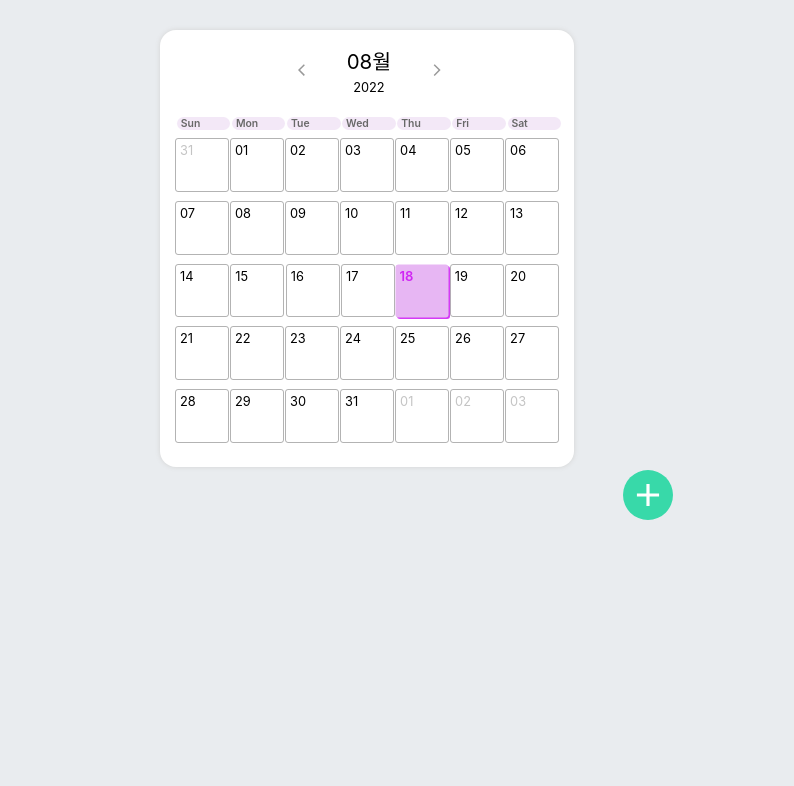
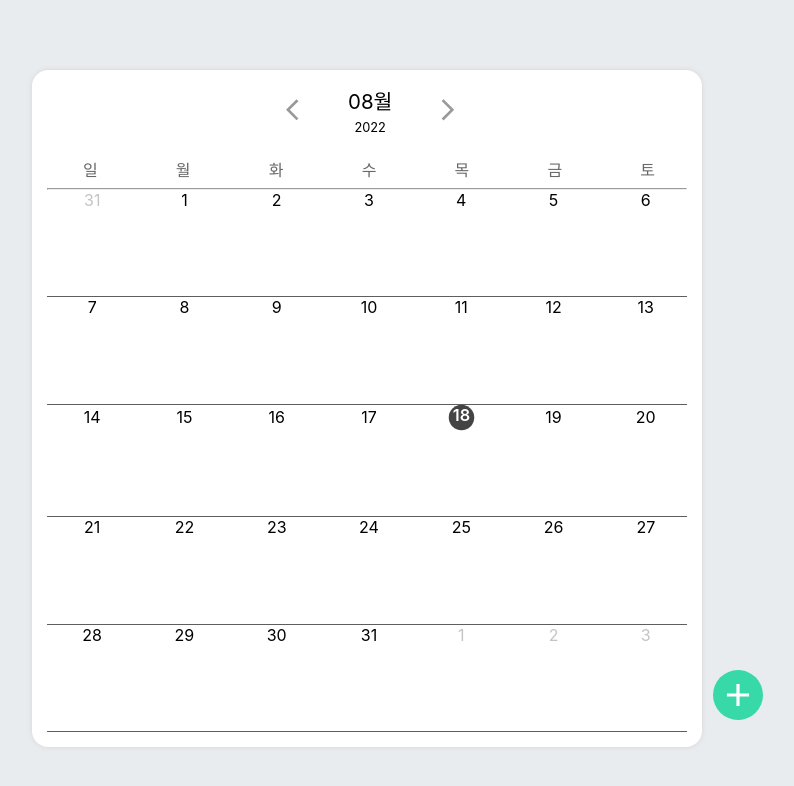
Before and after one commit to Kimcurly/Kimcurly.github.io, a React (Create React App) app: page / in a window 1280 px wide. Shown: the top 786 px of the page, without its empty margins (273-1067 px from the left). Built offline with nearby package versions, Linux system fonts and the light colour scheme.

Commit message:
:✅  feat:A: add date system connet todo-list

```diff
--- a/src/App.js
+++ b/src/App.js
@@ -10,6 +10,7 @@ import { MdAdd } from 'react-icons/md';
 const GlobalStyle = createGlobalStyle`
 body {
   background: #e9ecef;
+  white-space: pre-line;
 }
 `;
 const CircleButton = styled.button`
@@ -30,8 +31,8 @@ const CircleButton = styled.button`
   justify-content: center;
   font-size: 60px;
   position: absolute;
-  left: 70%;
-  bottom: 35%;
+  left: 77%;
+  bottom: 10%;
   color: white;
   border-radius: 50%;
   border: none;
--- a/src/TodoContext.js
+++ b/src/TodoContext.js
@@ -1,16 +1,30 @@
-import React, { createContext, useContext, useReducer, useRef } from 'react';
+import React, {
+  createContext,
+  useContext,
+  useReducer,
+  useRef,
+  useState,
+} from 'react';
+import dayjs from 'dayjs';
+
+const CREATE = 'CREATE';
+const TOGGLE = 'TOGGLE';
+const REMOVE = 'REMOVE';
 
 const initialTodos = [];
 
 function todoReducer(state, action) {
   switch (action.type) {
-    case 'CREATE':
-      return state.concat(action.todo);
-    case 'TOGGLE':
+    case CREATE:
+      const newSchedules = [
+        { date: action.date, text: action.text, id: action.id, done: false },
+      ];
+      return state.concat(newSchedules);
+    case TOGGLE:
       return state.map((todo) =>
         todo.id === action.id ? { ...todo, done: !todo.done } : todo,
       );
-    case 'REMOVE':
+    case REMOVE:
       return state.filter((todo) => todo.id !== action.id);
     default:
       throw new Error(`Unhandled action type: ${action.type}`);
@@ -20,16 +34,36 @@ function todoReducer(state, action) {
 const TodoStateContext = createContext();
 const TodoDispatchContext = createContext();
 const TodoNextIdContext = createContext();
+const SelectedDay = createContext();
+const HeadSelectedDayContext = createContext();
+
+export const addSchedule = (date, text, id) => {
+  return { type: CREATE, date, text, id };
+};
 
 export function TodoProvider({ children }) {
   const [state, dispatch] = useReducer(todoReducer, initialTodos);
   const nextId = useRef(0);
+  const [selectedDay, setSelectedDay] = useState(dayjs().format('YYYY-MM-DD'));
+  const [headSelectedDay, setHeadSelectedDay] = useState(dayjs());
+  const value = {
+    headSelectedDay,
+    setHeadSelectedDay,
+  };
+  const selectValue = {
+    selectedDay,
+    setSelectedDay,
+  };
 
   return (
     <TodoStateContext.Provider value={state}>
       <TodoDispatchContext.Provider value={dispatch}>
         <TodoNextIdContext.Provider value={nextId}>
-          {children}
+          <HeadSelectedDayContext.Provider value={value}>
+            <SelectedDay.Provider value={selectValue}>
+              {children}
+            </SelectedDay.Provider>
+          </HeadSelectedDayContext.Provider>
         </TodoNextIdContext.Provider>
       </TodoDispatchContext.Provider>
     </TodoStateContext.Provider>
@@ -59,3 +93,19 @@ export function useTodoNextId() {
   }
   return context;
 }
+
+export function useHeadSelectedDay() {
+  const context = useContext(HeadSelectedDayContext);
+  if (!context) {
+    throw new Error('Cannot find TodoProvider');
+  }
+  return context;
+}
+
+export function useSelectedDay() {
+  const context = useContext(SelectedDay);
+  if (!context) {
+    throw new Error('Cannot find TodoProvider');
+  }
+  return context;
+}
--- a/src/components/TodoList/TodoCreate.js
+++ b/src/components/TodoList/TodoCreate.js
@@ -1,7 +1,12 @@
 import React, { useState } from 'react';
 import styled, { css } from 'styled-components';
 import { MdAdd } from 'react-icons/md';
-import { useTodoDispatch, useTodoNextId } from '../../TodoContext';
+import {
+  addSchedule,
+  useSelectedDay,
+  useTodoDispatch,
+  useTodoNextId,
+} from '../../TodoContext';
 
 const CircleButton = styled.button`
   background: #38d9a9;
@@ -80,6 +85,7 @@ const TodoCreate = () => {
   const [open, setOpen] = useState(false);
   const [value, setValue] = useState('');
 
+  const selectedDay = useSelectedDay();
   const dispatch = useTodoDispatch();
   const nextId = useTodoNextId();
 
@@ -87,14 +93,7 @@ const TodoCreate = () => {
   const onChange = (e) => setValue(e.target.value);
   const onSubmit = (e) => {
     e.preventDefault();
-    dispatch({
-      type: 'CREATE',
-      todo: {
-        id: nextId.current,
-        text: value,
-        done: false,
-      },
-    });
+    dispatch(addSchedule(selectedDay, value, nextId.current));
     setValue('');
     nextId.current += 1;
   };
--- a/src/components/TodoList/TodoHead.js
+++ b/src/components/TodoList/TodoHead.js
@@ -1,7 +1,10 @@
 import React from 'react';
 import styled from 'styled-components';
-import { useTodoState } from '../../TodoContext';
-import dayjs from 'dayjs';
+import {
+  useHeadSelectedDay,
+  useSelectedDay,
+  useTodoState,
+} from '../../TodoContext';
 import 'dayjs/locale/ko';
 
 const TodoHeadBlock = styled.div`
@@ -29,11 +32,16 @@ const TodoHeadBlock = styled.div`
 `;
 
 const TodoHead = () => {
+  const headSelectedDay = useHeadSelectedDay();
+  const selectedDay = useSelectedDay();
   const todos = useTodoState();
-  const undoneTasks = todos.filter((todo) => !todo.done);
+  const undoneTasks = todos
+    .filter((todo) => todo.date.selectedDay === selectedDay.selectedDay)
+    .filter((todo) => !todo.done);
 
-  dayjs.locale('ko');
-  const date = dayjs();
+  // 불러온 useState selectedDay 는 selectedDay와 setSelectedDay 로 이루어진 객체이기때문에 .selectedDay로 한번 더 빼주어야 한다.
+
+  const date = headSelectedDay.headSelectedDay.locale('ko');
   const year = date.format('YYYY');
   const month = date.format('MM');
   const day = date.format('DD');
--- a/src/components/TodoList/TodoList.js
+++ b/src/components/TodoList/TodoList.js
@@ -1,6 +1,6 @@
 import React from 'react';
 import styled from 'styled-components';
-import { useTodoState } from '../../TodoContext';
+import { useSelectedDay, useTodoState } from '../../TodoContext';
 import TodoItem from './TodoItem';
 
 const TodoListBlock = styled.div`
@@ -12,9 +12,15 @@ const TodoListBlock = styled.div`
 
 const TodoList = () => {
   const todos = useTodoState();
+  const selectedDay = useSelectedDay();
+  console.log(todos);
+  console.log(selectedDay.selectedDay);
   return (
     <TodoListBlock>
-      {todos.map((todo) => (
+      {todos
+        .filter((todo) => todo.date.selectedDay === selectedDay.selectedDay)
+        .sort()
+        .map((todo) => (
           <TodoItem
             key={todo.id}
             id={todo.id}
--- a/src/components/calendar/RenderCells.js
+++ b/src/components/calendar/RenderCells.js
@@ -1,59 +1,63 @@
-import React from "react";
+import React from 'react';
+import { useHeadSelectedDay, useSelectedDay } from '../../TodoContext';
 
 function RenderCells({ currentMonth, selectedDate, setSelectedDate }) {
-  const monthStart = currentMonth.startOf("month");
-  const monthEnd = monthStart.endOf("month");
-  const startDate = monthStart.startOf("week");
-  const endDate = monthEnd.endOf("week");
+  const monthStart = currentMonth.startOf('month');
+  const monthEnd = monthStart.endOf('month');
+  const startDate = monthStart.startOf('week');
+  const endDate = monthEnd.endOf('week');
+  const { setHeadSelectedDay } = useHeadSelectedDay();
+  const { setSelectedDay } = useSelectedDay();
 
   const onDateClick = (day) => {
     setSelectedDate(day);
+    setHeadSelectedDay(day);
+    setSelectedDay(day.format('YYYY-MM-DD'));
   };
 
   const rows = [];
   let days = [];
   let day = startDate;
-  let formattedDate = "";
+  let formattedDate = '';
 
   while (day <= endDate) {
     for (let i = 0; i < 7; i++) {
-      formattedDate = day.format("DD");
+      formattedDate = day.format('D');
       const cloneDay = day;
       days.push(
-        <div
-          className={`col cell ${
-            !day.isSame(monthStart, "month")
-              ? "disabled"
-              : !day.isSame(selectedDate, "day")
-              ? "valid"
-              : currentMonth.format("MM") !== day.format("MM")
-              ? "not valid"
-              : "selected"
-          }`}
-          key={day}
-          onClick={() => onDateClick(cloneDay)}
-        >
-          <span
-            className={
-              currentMonth.format("MM") !== day.format("MM")
-                ? "text not valid"
-                : ""
-            }
+        <div className="col cell" key={day}>
+          <div
+            className={`${
+              !day.isSame(monthStart, 'month')
+                ? 'disabled'
+                : !day.isSame(selectedDate, 'day')
+                ? 'valid'
+                : currentMonth.format('MM') !== day.format('MM')
+                ? 'not valid'
+                : 'selected'
+            }`}
+            onClick={() => onDateClick(cloneDay)}
           >
+            {/* 날짜에 줄바꿈 넣고 맵 메소드로 개행을 넣은 텍스트를 배열로 렌더링한다. */}
             {formattedDate}
-          </span>
-        </div>
+            <br />
+          </div>
+        </div>,
       );
-      day = day.add(1, "day");
+      day = day.add(1, 'day');
     }
     rows.push(
       <div className="row" key={day}>
         {days}
-      </div>
+      </div>,
     );
     days = [];
   }
-  return <div className="body">{rows}</div>;
+  return (
+    <>
+      <div className="body">{rows}</div>
+    </>
+  );
 }
 
 export default RenderCells;
--- a/src/components/calendar/RenderDays.js
+++ b/src/components/calendar/RenderDays.js
@@ -1,17 +1,22 @@
-import React from "react";
+import React from 'react';
 
 const RenderDays = () => {
   const days = [];
-  const date = ["Sun", "Mon", "Tue", "Wed", "Thu", "Fri", "Sat"];
+  const date = ['일', '월', '화', '수', '목', '금', '토'];
 
   for (let i = 0; i < 7; i++) {
     days.push(
       <div className="col" key={i}>
         {date[i]}
-      </div>
+      </div>,
     );
   }
-  return <div className="days row">{days}</div>;
+  return (
+    <>
+      <div className="days row">{days}</div>
+      <hr></hr>
+    </>
+  );
 };
 
 export default RenderDays;
--- a/src/styles/App.scss
+++ b/src/styles/App.scss
@@ -5,7 +5,7 @@
     @include common.flex-row(center, center);
     margin-top: 30px;
     .calendar {
-        @include common.size(30%, 50%);
+        @include common.size(50vw, 50%);
         position: relative;
         border-radius: 16px;
         background: white;
@@ -35,7 +35,7 @@
                 @include common.flex-row(center, center);
                 position: absolute;
                 svg {
-                    @include common.size(20%, fit-content);
+                    @include common.size(10%, fit-content);
                     margin-left: 5%;
                     color: transparentize(gray, 0.2);
                     &:hover {
@@ -54,18 +54,19 @@
         .days {
             @include common.size(100%, fit-content);
             @include common.flex-row(space-between, center);
-            margin-bottom: 6px;
-            font-weight: 600;
-            font-size: 0.65em;
+            margin-bottom: 5px;
+            font-weight: 500;
+            font-size: 1em;
             padding: 2px;
             color: theme.$dark-gray-color;
             .col {
                 @include common.size(12.9%, 100%);
-                @include common.flex-column(flex-end, flex-start);
-                padding-left: 1%;
-                background: transparentize(theme.$step-color, 0.6);
-                border-radius: 10px;
+                @include common.flex-row(center, center);
             }
+        }
+
+        hr {
+            margin: 0;
         }
 
     .body {
@@ -74,41 +75,49 @@
         .row {
             @include common.size(100%, 100%);
             @include common.flex-row(space-between, center);
-            margin-bottom: 9px;
-            .col {
+            margin: 0;
+            border-bottom: 1px solid #5E5E5E;
+            .col.cell{
                 @include common.size(13.5%, 93%);
-                @include common.flex-row(flex-start, flex-start);
-                border: 0.4px solid transparentize(gray, 0.4);
-                border-radius: 3px;
-                font-size: 0.8em;
-                span {
-                    margin: 4px 0 0 4px;
+                display: flex;
+                flex-direction: column-reverse;
+                justify-content: start;
+                align-items: center;
+                font-size: 1em;
+                overflow-y: auto;
+                div {
+                    margin: 0 0 0 4px;
+                    text-align: center;
+                }
+                .disabled {
+                    color: theme.$gray-color;
+                }
+                .valid {
+                    &:hover {
+                        @include common.hover-event();
+                        width: 25px;
+                        height: 25px;
+                        border: none;
+                        border-radius: 1rem;
+                        background: transparentize(theme.$gray-color, 0.5);
+
+                    }
+                }
+                .selected {
+                    width: 25px;
+                    height: 25px;
+                    transform: scale(1.02);
+                    border-radius: 1rem;
+                    border: none;
+                    background: #444;
+                    color: #fff;
+                    font-weight: 600;
                 }
             }
             .col::before {
                 content: "";
                 padding-top: 100%;
             }
-            .col.cell.disabled {
-                color: theme.$gray-color;
-            }
-            .col.cell.valid {
-                &:hover {
-                    @include common.hover-event();
-                    @include common.shadow(1.5px, theme.$dark-gray-color, 0.1);
-                    transform: scale(1.01);
-                    border: none;
-                    background: transparentize(theme.$gray-color, 0.5);
-                }
-            }
-            .col.cell.selected {
-                @include common.shadow(1.5px, theme.$main-color, 0.1);
-                transform: scale(1.02);
-                border: none;
-                background: theme.$sub-color;
-                color: theme.$main-color;
-                font-weight: 600;
-            }
         }
     }
 }
--- a/src/styles/_common.scss
+++ b/src/styles/_common.scss
@@ -6,12 +6,9 @@
     height: $height;
 }
 
-
-
 @mixin shadow($size: 3px, $color: black, $amount: 0.5) {
     box-shadow: $size $size 0px 0px transparentize($color, $amount);
 }
-
 
 @mixin hover-event {
     cursor: pointer;
```
Lines whose indentation alone changed are shown as unchanged.
